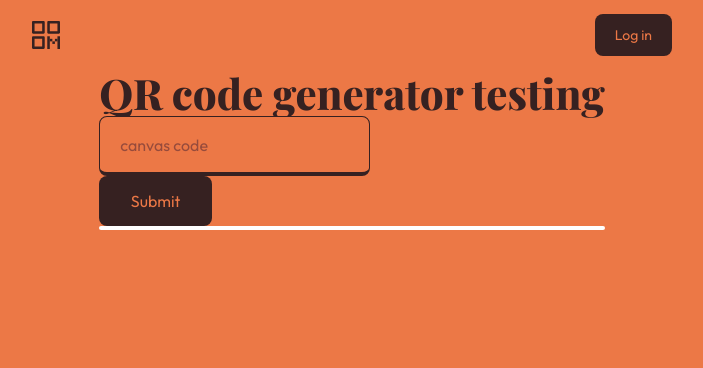
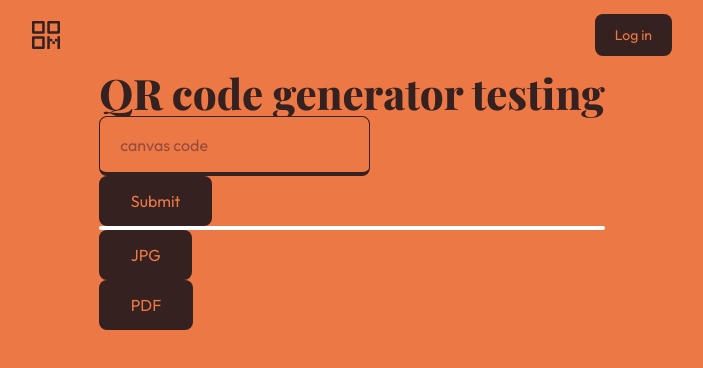
Before and after one commit to LemonFoxmere/Mosaicly, a SvelteKit app: page /qr-code in a window 1280 px wide. Shown: the top 368 px of the page, without its empty margins (288-991 px from the left). Built offline with nearby package versions, Linux system fonts and the light colour scheme; no server answers; a web font is replaced by a local one.

Commit message:
empty pdf button

```diff
--- /dev/null
+++ b/src/lib/comp/qrcode/PdfExport.svelte
@@ -0,0 +1,8 @@
+<script lang="ts">
+</script>
+
+<button> PDF </button>
+
+<style lang="scss">
+	@use "$static/stylesheets/guideline" as *;
+</style>
--- a/src/routes/qr-code/+page.svelte
+++ b/src/routes/qr-code/+page.svelte
@@ -1,8 +1,11 @@
 <script lang="ts">
 	import QrGenerator from "$lib/comp/qrcode/QrGenerator.svelte";
+	import PdfExport from "$lib/comp/qrcode/PdfExport.svelte";
 
 	let inputText = $state("");
 	let finalText = $state(inputText);
+
+	function SaveToPDF() {}
 </script>
 
 <main>
@@ -18,6 +21,8 @@
 	<div id="QR-holder">
 		<QrGenerator QrSRC={finalText}></QrGenerator>
 	</div>
+	<button>JPG</button>
+	<PdfExport></PdfExport>
 </main>
 
 <style lang="scss">
```
